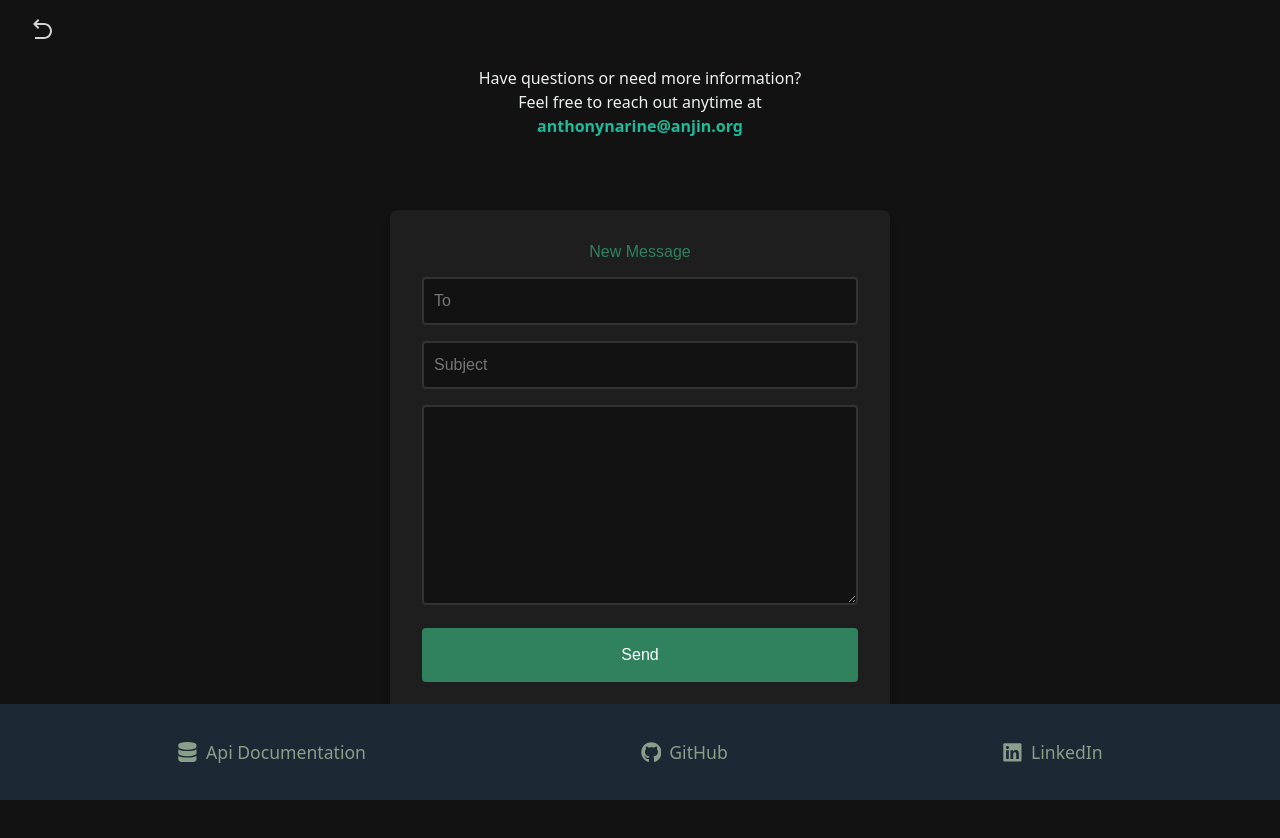
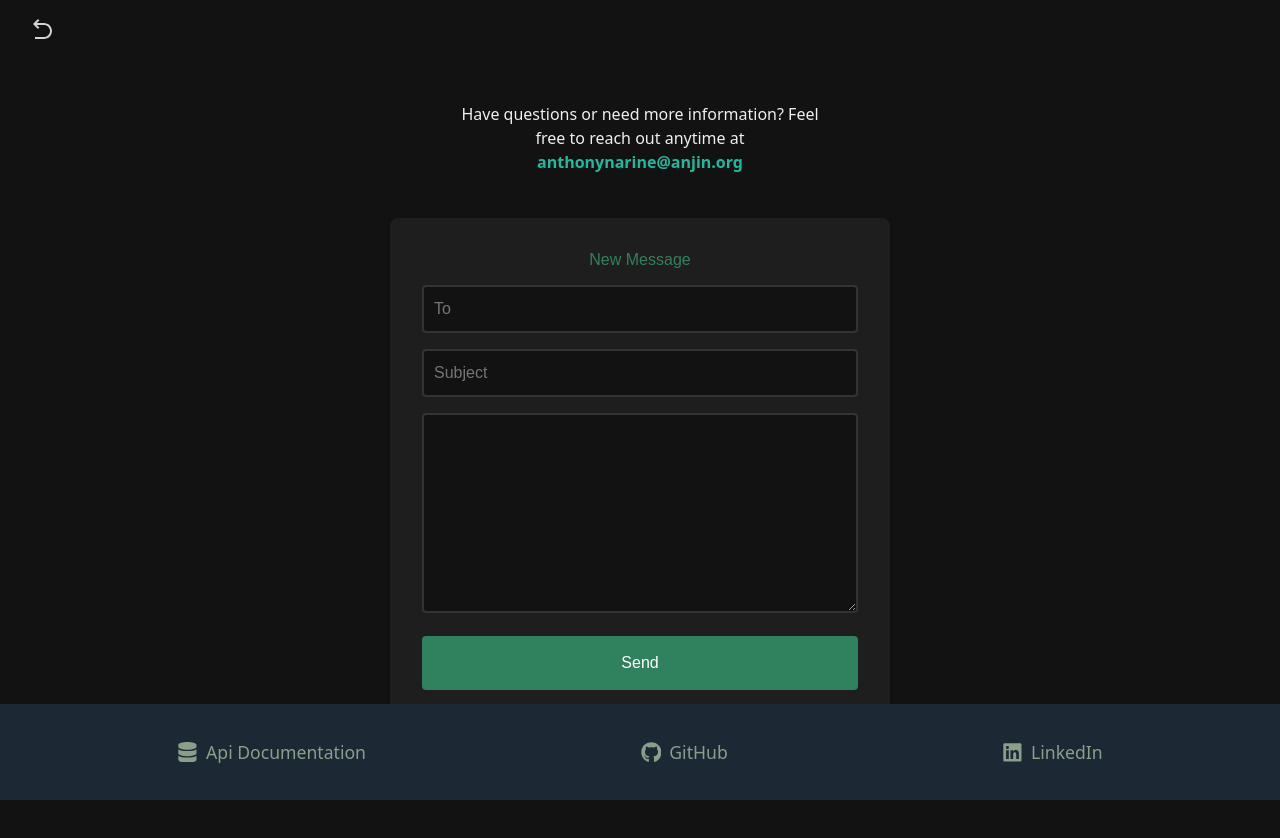
Before and after one commit to anthonynarine/AuthFlow, a React (Create React App) app in the folder react-auth/: page /send-email in a window 1280 px wide. Shown: the top 838 px of the page. Built offline with nearby package versions, Linux system fonts and the light colour scheme.

Commit message:
change sendemail css|

```diff
--- a/react-auth/src/components/mail/SendEmail.css
+++ b/react-auth/src/components/mail/SendEmail.css
@@ -2,7 +2,7 @@
 .form {
   max-width: 500px;
   margin: 2rem auto;
-  margin-top: 25px;
+  margin-top: 0; /* Removed top margin */
   margin-bottom: 10rem;
   padding: 2rem;
   background: #1e1e1e; /* Dark background */
@@ -16,12 +16,13 @@
 /* Navigation button styles */
 .nav-buttons {
   display: flex;
-  justify-content: space-between;
+  justify-content: center;
   position: absolute;
   width: 100%;
   top: -5px; /* Positioned above the form */
   left: 0;
-  padding: 0 20px;
+  padding: 0 15px;
+  margin-bottom: 2rem; /* Add space below the navigation buttons */
 }
 
 .nav-button {
@@ -95,9 +96,9 @@
 
 /* Email invite section */
 .email-invite {
-  padding: 1.5rem; /* Compact padding */
+  padding: .75rem; /* Compact padding */
   max-width: 400px; /* Smaller max-width */
-  margin: 2rem auto; /* Center aligns the div with top & bottom margin */
+  margin: 5rem auto 1rem auto; /* Center aligns the div with top & bottom margin */
   text-align: center; /* Center-align the text */
   color: #ecf0f1; /* Lighter text color for contrast */
   font-size: 1rem; /* Adjust text size for readability */
@@ -120,7 +121,7 @@
 @media (max-width: 768px) {
   .email-invite {
     padding: 1rem; /* Reduce padding for smaller screens */
-    margin: 1.5rem auto; /* Adjust margins for better fit */
+    margin: 1.5rem auto 0.5rem auto; /* Adjust margins for better fit */
   }
 
   .email-invite p {
@@ -130,5 +131,6 @@
   .nav-buttons {
     top: -10px; /* Adjust position for smaller screens */
     padding: 0 10px;
+    margin-bottom: 2rem; /* Adjust margin for smaller screens */
   }
 }
```
